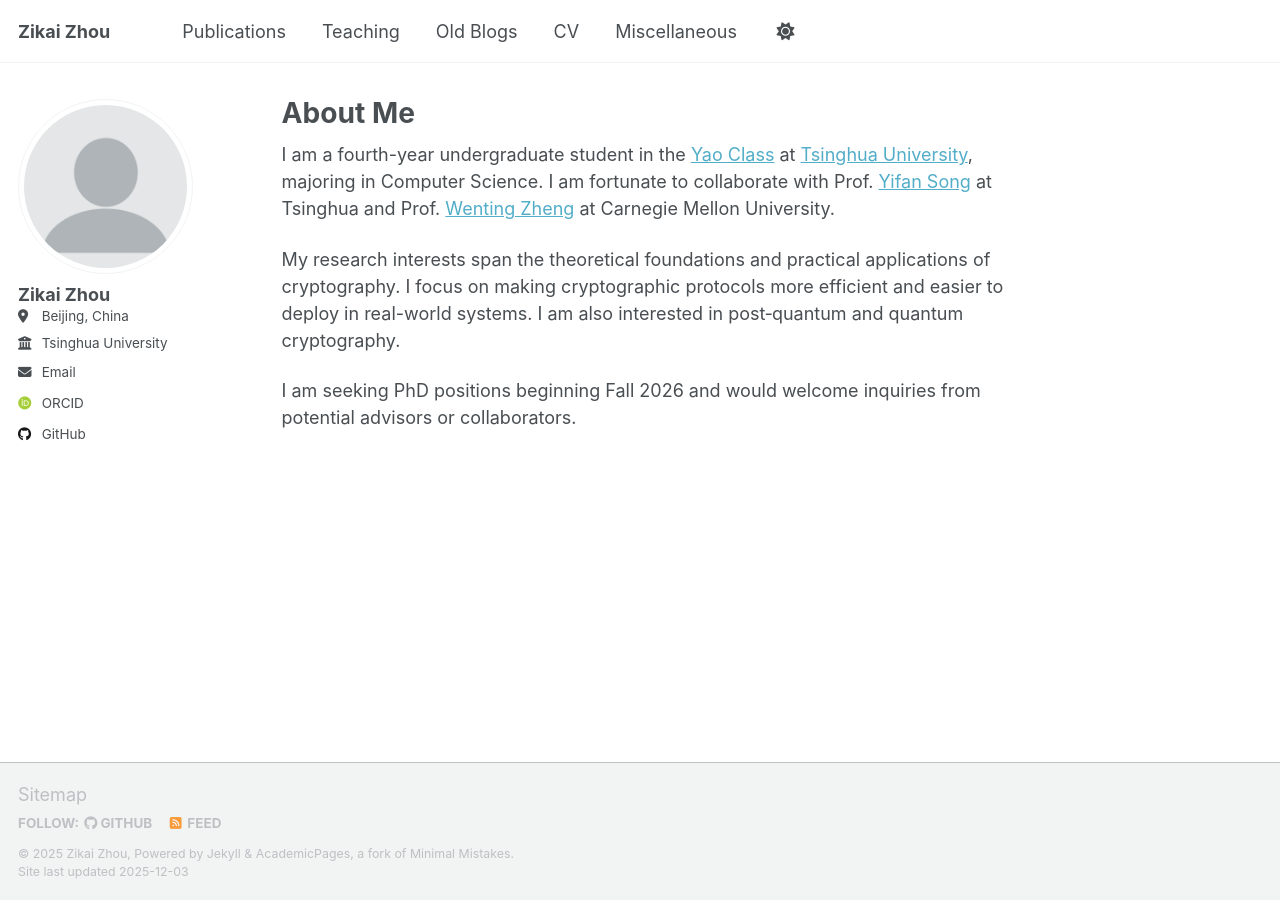
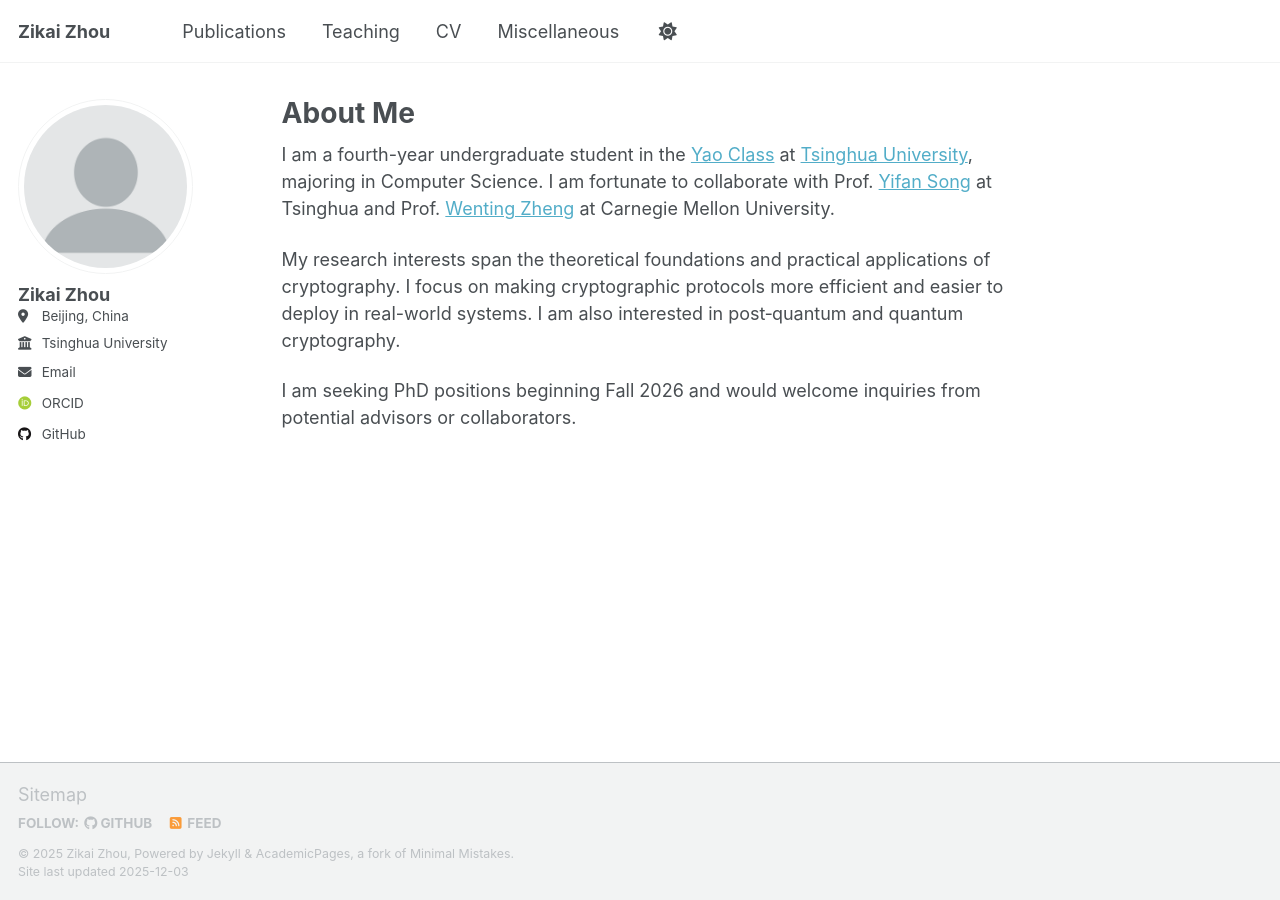
Before and after one commit to ZigZagKmp/zigzagkmp.github.io, a Jekyll site: the page built from _pages/about.md, in a window 1280 px wide. Built offline with Jekyll 4.4.1, drawn with Linux system fonts in a browser that asks for light colours; some web fonts are replaced; a script that is not in the unit is left out.

Commit message:
update navigation

```diff
--- a/_data/navigation.yml
+++ b/_data/navigation.yml
@@ -20,9 +20,6 @@ main:
   # - title: "Portfolio"
   #   url: /portfolio/
 
-  - title: "Old Blogs"
-    url: /old-blogs/
-    # url: /year-archive/
 
   # - title: "CV"
   #   url: /cv/
```
